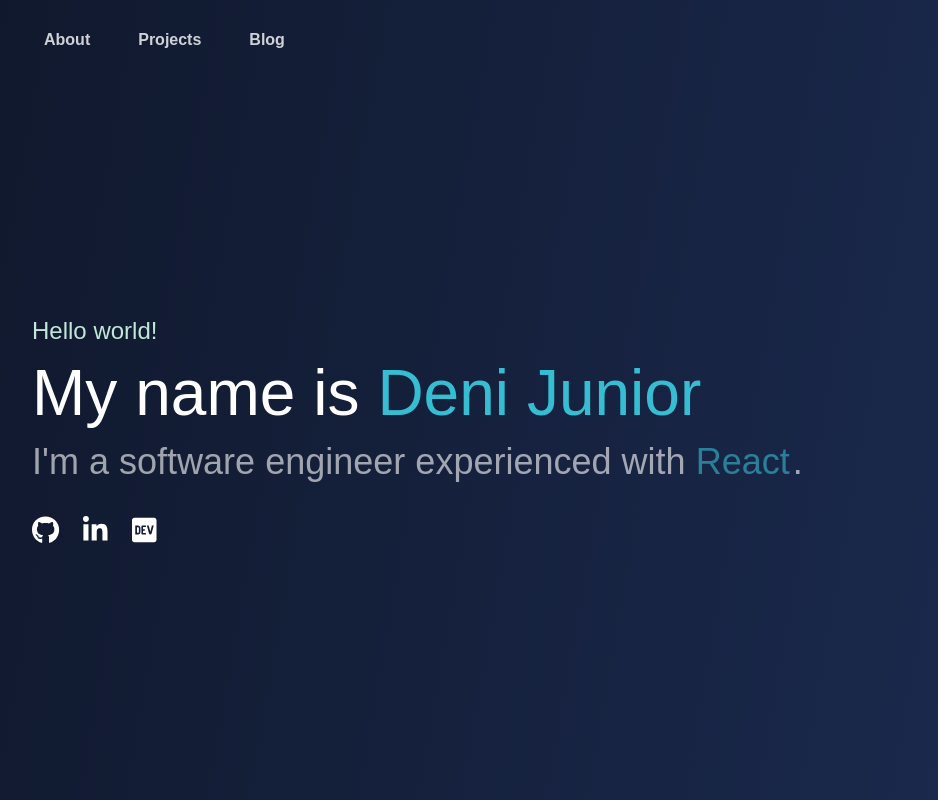
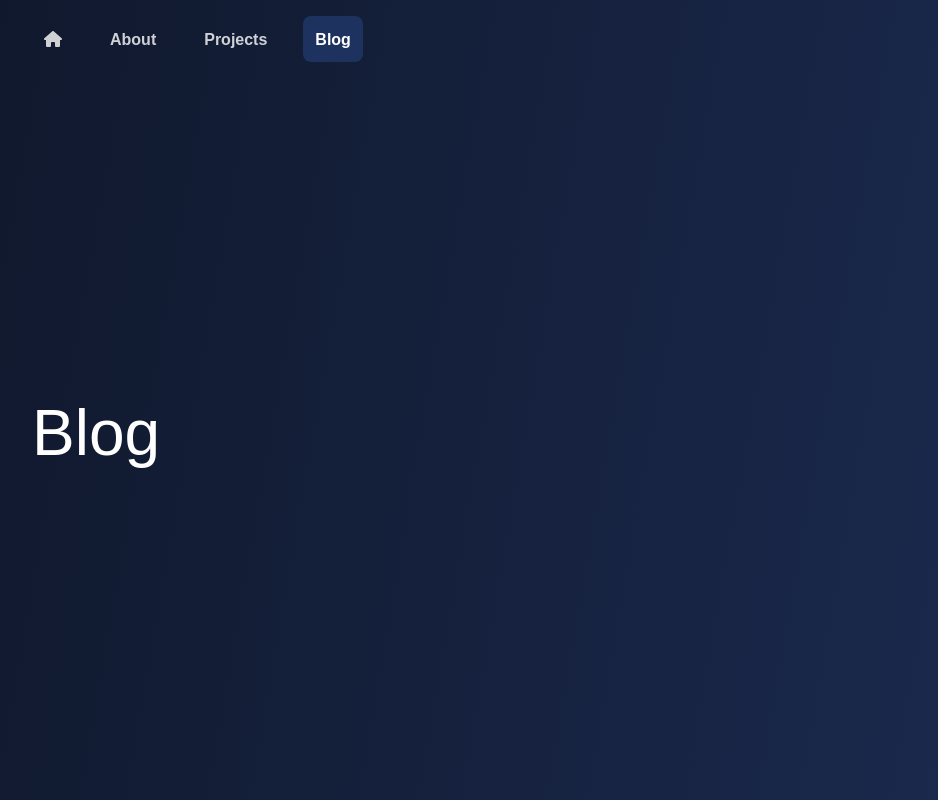
Before and after one commit to denidiasjr/denidiasjr.github.io, a React (Create React App) app: page /blog in a window 1280 px wide. Shown: the whole page, without its empty margins (96-1034 px from the left). Built offline with nearby package versions, Linux system fonts and the light colour scheme.

Commit message:
feat: Add react router and transition

```diff
--- a/package.json
+++ b/package.json
@@ -8,13 +8,16 @@
     "@emotion/styled": "^11.11.0",
     "@fortawesome/fontawesome-svg-core": "^6.5.1",
     "@fortawesome/free-brands-svg-icons": "^6.5.1",
+    "@fortawesome/free-solid-svg-icons": "^6.5.1",
     "@fortawesome/react-fontawesome": "^0.2.0",
     "@types/jest": "^27.5.2",
     "@types/node": "^16.18.86",
     "@types/react": "^18.2.61",
     "@types/react-dom": "^18.2.19",
+    "framer-motion": "^11.0.18",
     "react": "^18.2.0",
     "react-dom": "^18.2.0",
+    "react-router-dom": "^6.22.3",
     "react-scripts": "5.0.1",
     "typescript": "^4.9.5"
   },
--- a/src/App.tsx
+++ b/src/App.tsx
@@ -1,8 +1,39 @@
 import React from 'react';
-import { Main } from './pages';
+import { BrowserRouter, Route, Routes, useLocation } from 'react-router-dom';
+import { AnimatePresence } from 'framer-motion';
+import { About, Main, Blog, Projects } from './pages';
+import { Container, Header } from './components';
+import styled from '@emotion/styled';
 
-function App() {
-    return <Main />;
-}
+const MainContainer = styled(Container)`
+    display: flex;
+    flex-direction: column;
+    min-height: 100vh;
+`;
+
+const RouterPaths = () => {
+    const location = useLocation();
+    return (
+        <Routes location={location} key={location.pathname}>
+            <Route path='/' element={<Main />} />
+            <Route path='/about' element={<About />} />
+            <Route path='/projects' element={<Projects />} />
+            <Route path='/blog' element={<Blog />} />
+        </Routes>
+    );
+};
+
+const App = () => {
+    return (
+        <BrowserRouter>
+            <MainContainer>
+                <Header />
+                <AnimatePresence>
+                    <RouterPaths />
+                </AnimatePresence>
+            </MainContainer>
+        </BrowserRouter>
+    );
+};
 
 export default App;
--- a/src/components/Header.tsx
+++ b/src/components/Header.tsx
@@ -1,5 +1,8 @@
 import React from 'react';
 import styled from '@emotion/styled';
+import { Link, useLocation } from 'react-router-dom';
+import { FontAwesomeIcon } from '@fortawesome/react-fontawesome';
+import { faHome } from '@fortawesome/free-solid-svg-icons';
 
 const ContainerHeader = styled.header`
     font-size: 2.4rem;
@@ -9,7 +12,7 @@ const ContainerHeader = styled.header`
     gap: 2.4rem;
 `;
 
-const Link = styled.a`
+const StyledLink = styled(Link)`
     text-decoration: 1px underline transparent;
     color: white;
     font-size: 1.6rem;
@@ -18,20 +21,32 @@ const Link = styled.a`
     border-radius: 8px;
     opacity: 0.8;
 
+    &.selected,
     &:hover {
         background-color: #1e3260;
         opacity: 1;
     }
 `;
 
+const links = {
+    '/': <FontAwesomeIcon icon={faHome} />,
+    '/about': 'About',
+    '/projects': 'Projects',
+    '/blog': 'Blog',
+};
+
 export const Header = () => {
-    return (
-        <ContainerHeader>
-            <Link href='#'>About</Link>
-            <Link href='#'>Projects</Link>
-            <Link href='#'>Blog</Link>
-        </ContainerHeader>
-    );
+    const location = useLocation();
+
+    const renderedLinks = Object.entries(links).map(([path, content]) => {
+        const className = path === location.pathname ? 'selected' : '';
+        return (
+            <StyledLink key={path} to={path} className={className}>
+                {content}
+            </StyledLink>
+        );
+    });
+    return <ContainerHeader>{renderedLinks}</ContainerHeader>;
 };
 
 export default Header;
--- a/src/components/MainSection.tsx
+++ /dev/null
@@ -1,53 +0,0 @@
-import React from 'react';
-import styled from '@emotion/styled';
-import { SocialMediaIcons, TechnologyName } from '.';
-
-const SectionContainer = styled.section`
-    flex-grow: 1;
-    text-align: left;
-    width: 100%;
-    height: 100%;
-    display: flex;
-    flex-direction: column;
-    justify-content: center;
-    box-sizing: border-box;
-`;
-
-const NameSpan = styled.span`
-    color: #37bdd1;
-`;
-
-const FirstParagraph = styled.p`
-    color: #c2e7d9;
-    font-size: 2.4rem;
-`;
-
-const SecondParagraph = styled.p`
-    font-size: 6.4rem;
-    font-weight: 500;
-`;
-
-const ThirdParagraph = styled.p`
-    font-size: 3.6rem;
-    display: inline-block;
-    opacity: 0.6;
-`;
-
-export const MainSection = () => {
-    return (
-        <SectionContainer>
-            <FirstParagraph>Hello world!</FirstParagraph>
-            <SecondParagraph>
-                My name is <NameSpan>Deni Junior</NameSpan>
-                <br />
-            </SecondParagraph>
-            <ThirdParagraph>
-                I&apos;m a software engineer experienced with <TechnologyName />
-                .
-            </ThirdParagraph>
-            <SocialMediaIcons />
-        </SectionContainer>
-    );
-};
-
-export default MainSection;
--- a/src/components/index.ts
+++ b/src/components/index.ts
@@ -1,5 +1,4 @@
 export { default as Header } from './Header';
 export { default as Container } from './Container';
-export { default as MainSection } from './MainSection';
 export { default as SocialMediaIcons } from './SocialMediaIcons';
 export { default as TechnologyName } from './TechnologyName';
--- a/src/index.tsx
+++ b/src/index.tsx
@@ -4,10 +4,11 @@ import './index.css';
 import App from './App';
 
 const root = ReactDOM.createRoot(
-  document.getElementById('root') as HTMLElement
+    document.getElementById('root') as HTMLElement,
 );
+
 root.render(
     <React.StrictMode>
         <App />
-    </React.StrictMode>
+    </React.StrictMode>,
 );
--- /dev/null
+++ b/src/pages/About.tsx
@@ -0,0 +1,33 @@
+import React from 'react';
+import { motion } from 'framer-motion';
+import styled from '@emotion/styled';
+
+const SectionContainer = styled(motion.section)`
+    flex-grow: 1;
+    text-align: left;
+    width: 100%;
+    height: 100%;
+    display: flex;
+    flex-direction: column;
+    justify-content: center;
+    box-sizing: border-box;
+`;
+
+const Heading = styled.h1`
+    font-size: 6.4rem;
+    font-weight: 500;
+`;
+
+export const About = () => {
+    return (
+        <SectionContainer
+            initial={{ opacity: 0, x: 24 }}
+            animate={{ opacity: 1, x: 0 }}
+            transition={{ duration: 0.5 }}
+        >
+            <Heading>About</Heading>
+        </SectionContainer>
+    );
+};
+
+export default About;
--- /dev/null
+++ b/src/pages/Blog.tsx
@@ -0,0 +1,33 @@
+import React from 'react';
+import { motion } from 'framer-motion';
+import styled from '@emotion/styled';
+
+const SectionContainer = styled(motion.section)`
+    flex-grow: 1;
+    text-align: left;
+    width: 100%;
+    height: 100%;
+    display: flex;
+    flex-direction: column;
+    justify-content: center;
+    box-sizing: border-box;
+`;
+
+const Heading = styled.h1`
+    font-size: 6.4rem;
+    font-weight: 500;
+`;
+
+export const Blog = () => {
+    return (
+        <SectionContainer
+            initial={{ opacity: 0, x: 24 }}
+            animate={{ opacity: 1, x: 0 }}
+            transition={{ duration: 0.5 }}
+        >
+            <Heading>Blog</Heading>
+        </SectionContainer>
+    );
+};
+
+export default Blog;
--- a/src/pages/Main.tsx
+++ b/src/pages/Main.tsx
@@ -1,19 +1,57 @@
 import React from 'react';
-import { Header, MainSection, Container } from '../components';
 import styled from '@emotion/styled';
+import { SocialMediaIcons, TechnologyName } from '../components';
+import { motion } from 'framer-motion';
 
-const MainContainer = styled(Container)`
+const SectionContainer = styled(motion.section)`
+    flex-grow: 1;
+    text-align: left;
+    width: 100%;
+    height: 100%;
     display: flex;
     flex-direction: column;
-    min-height: 100vh;
+    justify-content: center;
+    box-sizing: border-box;
+`;
+
+const NameSpan = styled.span`
+    color: #37bdd1;
+`;
+
+const FirstParagraph = styled.p`
+    color: #c2e7d9;
+    font-size: 2.4rem;
+`;
+
+const SecondParagraph = styled.p`
+    font-size: 6.4rem;
+    font-weight: 500;
+`;
+
+const ThirdParagraph = styled.p`
+    font-size: 3.6rem;
+    display: inline-block;
+    opacity: 0.6;
 `;
 
 export const Main = () => {
     return (
-        <MainContainer>
-            <Header />
-            <MainSection />
-        </MainContainer>
+        <SectionContainer
+            initial={{ opacity: 0, x: 24 }}
+            animate={{ opacity: 1, x: 0 }}
+            transition={{ duration: 0.5 }}
+        >
+            <FirstParagraph>Hello world!</FirstParagraph>
+            <SecondParagraph>
+                My name is <NameSpan>Deni Junior</NameSpan>
+                <br />
+            </SecondParagraph>
+            <ThirdParagraph>
+                I&apos;m a software engineer experienced with <TechnologyName />
+                .
+            </ThirdParagraph>
+            <SocialMediaIcons />
+        </SectionContainer>
     );
 };
 
--- /dev/null
+++ b/src/pages/Projects.tsx
@@ -0,0 +1,33 @@
+import React from 'react';
+import { motion } from 'framer-motion';
+import styled from '@emotion/styled';
+
+const SectionContainer = styled(motion.section)`
+    flex-grow: 1;
+    text-align: left;
+    width: 100%;
+    height: 100%;
+    display: flex;
+    flex-direction: column;
+    justify-content: center;
+    box-sizing: border-box;
+`;
+
+const Heading = styled.h1`
+    font-size: 6.4rem;
+    font-weight: 500;
+`;
+
+export const Projects = () => {
+    return (
+        <SectionContainer
+            initial={{ opacity: 0, x: 24 }}
+            animate={{ opacity: 1, x: 0 }}
+            transition={{ duration: 0.5 }}
+        >
+            <Heading>Projects</Heading>
+        </SectionContainer>
+    );
+};
+
+export default Projects;
--- a/src/pages/index.ts
+++ b/src/pages/index.ts
@@ -1 +1,4 @@
 export { default as Main } from './Main';
+export { default as About } from './About';
+export { default as Projects } from './Projects';
+export { default as Blog } from './Blog';
```
Also changed, not shown: .eslintrc.json, 1 other file (tests, documents, lock files or other folders).
